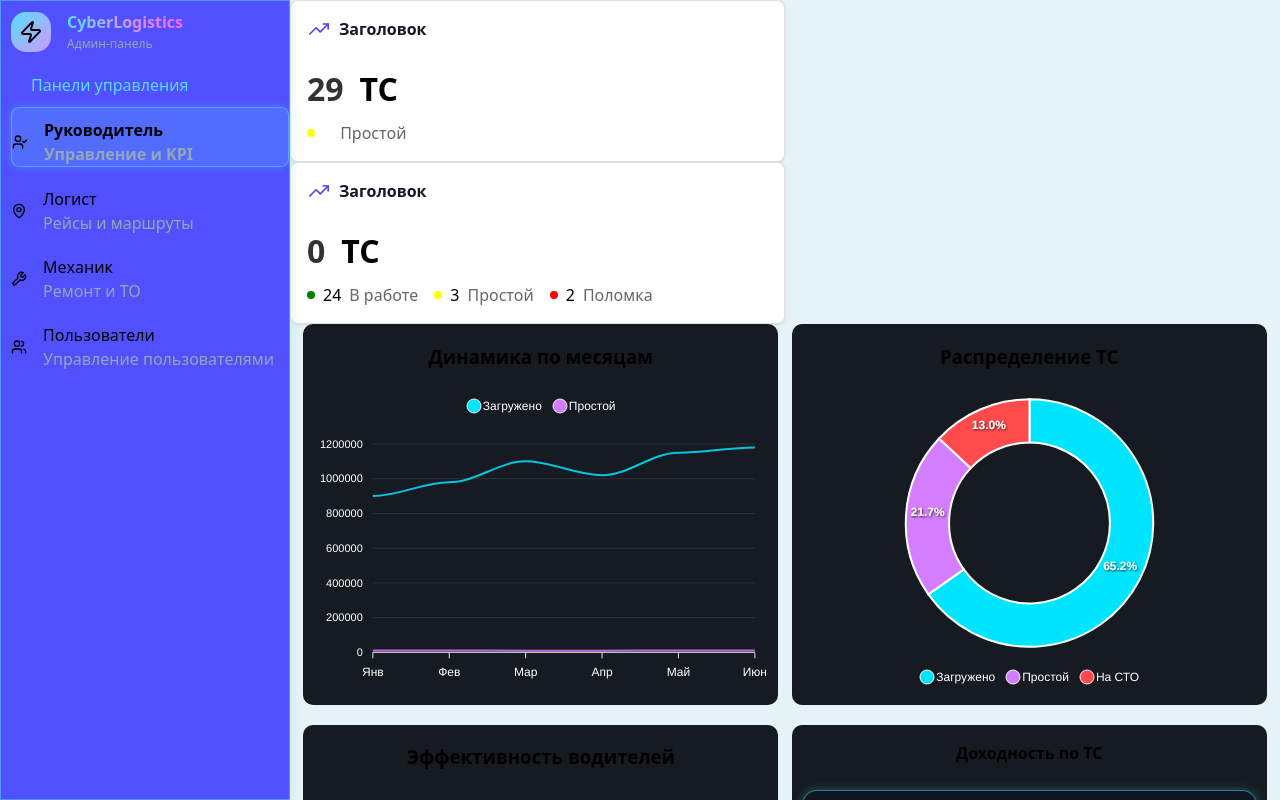
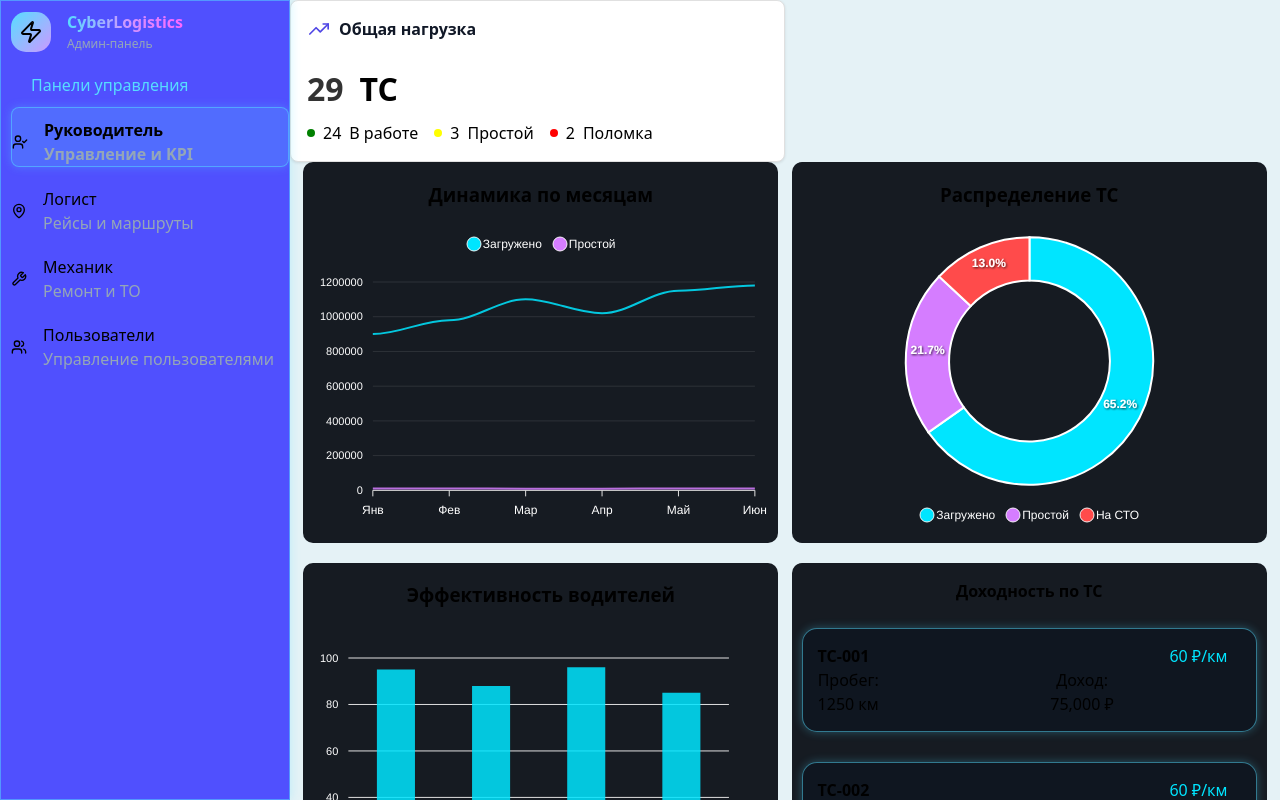
Before and after one commit to webobscure/LogisticPanel, a React (Vite) app: page /admin in a window 1280 px wide. Built offline with nearby package versions, Linux system fonts and the light colour scheme.

Commit message:
небольшие правки в компонентах

```diff
--- a/src/components/ui/atoms/cardLabel.jsx
+++ b/src/components/ui/atoms/cardLabel.jsx
@@ -18,7 +18,7 @@ const StatusAmount = styled.span`
 `;
 
 const StatusText = styled.span`
-  color: #666;
+  color: black;
 `;
 
 const STATUS_CONFIG = {
--- a/src/components/ui/molecules/TotalWorkload.jsx
+++ b/src/components/ui/molecules/TotalWorkload.jsx
@@ -5,7 +5,6 @@ import { CardLabel } from "../atoms/cardLabel";
 
 export const TotalWorkload = ({
   title = 'Общая нагрузка',
-  value = '0',
   text = 'ТС',
   statuses = [
     { amount: 24, status: 'inWork' },
@@ -18,13 +17,20 @@ export const TotalWorkload = ({
     broken: 'red'
   }
 }) => {
+  // Вычисляем общее количество машин
+  const totalValue = statuses.reduce((sum, status) => sum + status.amount, 0);
+
   return (
     <Card>
-      <CardHeader>{title}</CardHeader>
+      <CardHeader
+        title={title}
+        iconType="load"
+        color="#4F46E5"
+      />
 
-      <CardValue value={value} text={text} />
+      <CardValue value={totalValue} text={text} />
 
-      <div style={{ display: 'flex', gap: '1rem', color: 'black' }}>
+      <div style={{ display: 'flex', gap: '1rem', color:'black' }}>
         {statuses.map((statusInfo, index) => (
           <CardLabel
             key={index}
--- a/src/pages/AdminPage/AdminPage.jsx
+++ b/src/pages/AdminPage/AdminPage.jsx
@@ -95,11 +95,6 @@ export default function AdminPage() {
       <div className="admin-panel-container">
         <Header />
         <div className="admin-panel-container__right">
-          <Card>
-            <CardHeader />
-            <CardValue />
-            <CardLabel />
-          </Card>
           < TotalWorkload></TotalWorkload>
           <div className="diagrams">
             {/* Линейный график */}
```
